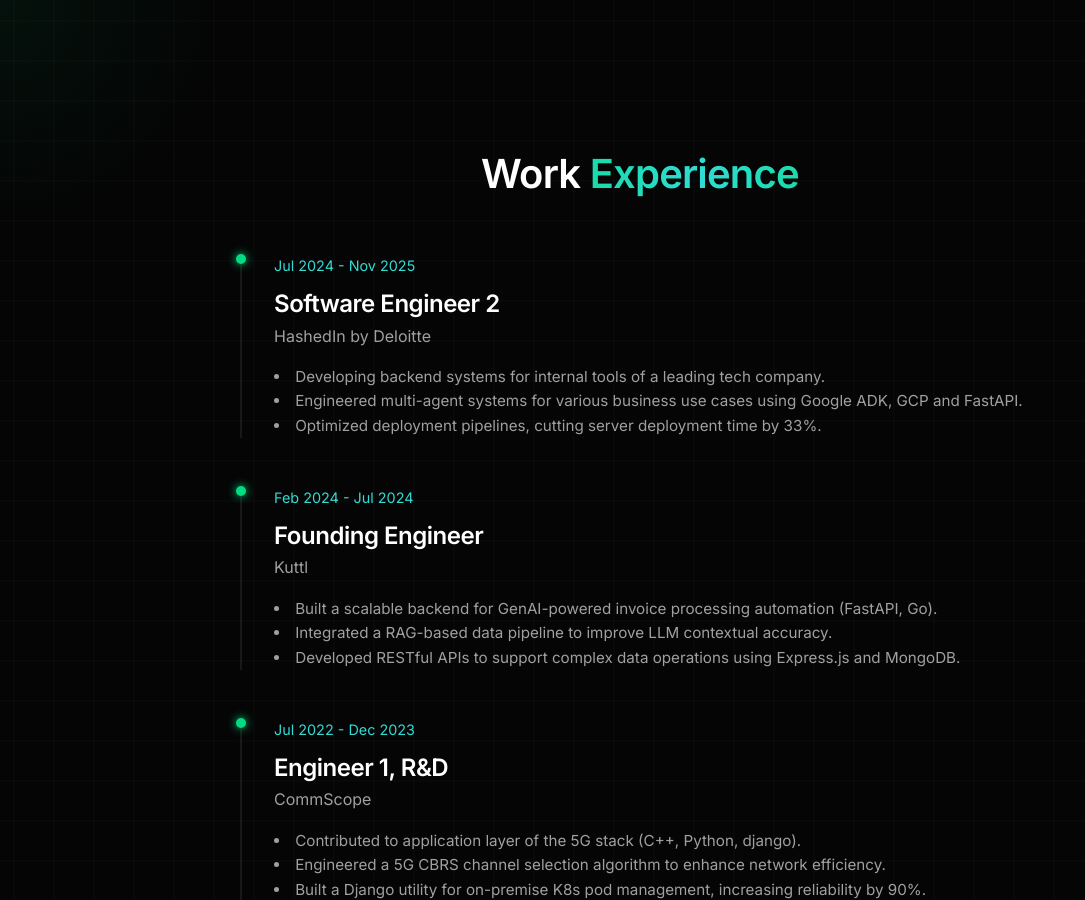
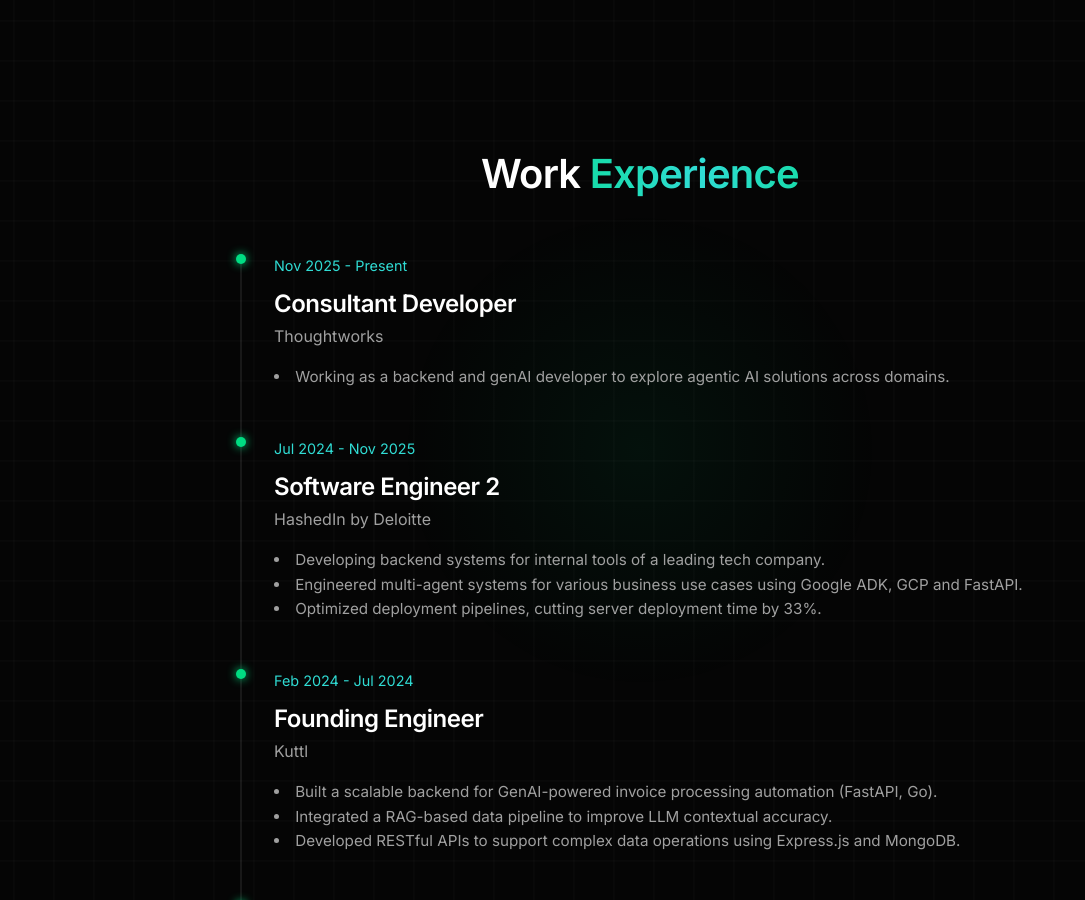
Before and after one commit to anuraag-khare/anuraag-khare.github.io, a Jekyll site: the page built from index.html, in a window 1280 px wide and 900 px high, scrolled down 1513 px. Shown: the whole window, without its empty margins (0-1085 px from the left). Built offline with Jekyll 4.4.1, drawn with Linux system fonts in a browser that asks for light colours; the list of posts is cut into pages by our own code.

Commit message:
feat: Add latest experience to the portfolio timeline and refine timeline item styling.

```diff
--- a/assets/css/style.css
+++ b/assets/css/style.css
@@ -380,8 +380,13 @@
 .timeline-item {
     position: relative;
     padding-left: 2rem;
+    padding-bottom: 3rem;
     border-left: 2px solid var(--border-color);
-    margin-bottom: 3rem;
+}
+
+.timeline-item:last-child {
+    border-left-color: transparent;
+    padding-bottom: 0;
 }
 
 .timeline-item::before {
--- a/index.html
+++ b/index.html
@@ -97,6 +97,18 @@
                 class="accent-text">Experience</span></h2>
 
         <div style="max-width: 800px; margin: 0 auto;">
+            <!-- Thoughtworks -->
+            <div class="timeline-item fade-in-up">
+                <span
+                    style="font-size: 0.9rem; color: var(--accent-secondary); display: block; margin-bottom: 0.5rem;">Nov
+                    2025 - Present</span>
+                <h3 style="font-size: 1.5rem;">Consultant Developer</h3>
+                <p style="color: var(--text-secondary); margin-bottom: 1rem;">Thoughtworks</p>
+                <ul style="color: var(--text-secondary); list-style-position: inside; font-size: 0.95rem;">
+                    <li>Working as a backend and genAI developer to explore agentic AI solutions across domains.</li>
+                </ul>
+            </div>
+
             <!-- HashedIn -->
             <div class="timeline-item fade-in-up">
                 <span
```
